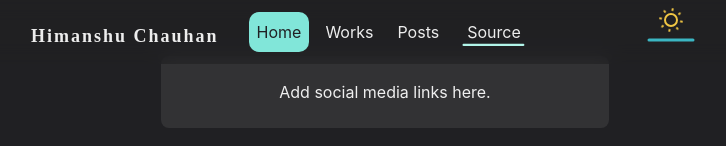
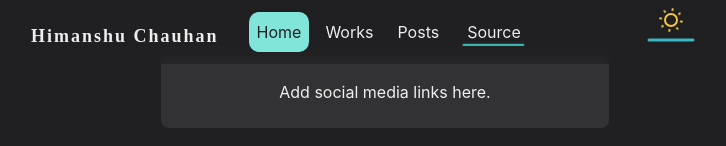
Before and after one commit to Himanshu-Singh-Chauhan/Portfolio-website, a Next.js app: page / in a window 1280 px wide. Shown: the top 146 px of the page, without its empty margins (255-981 px from the left). Built offline with nearby package versions, Linux system fonts and the light colour scheme.

Commit message:
temp fix for round scribble underline

```diff
--- a/styles/round_scribble_underline.scss
+++ b/styles/round_scribble_underline.scss
@@ -4,6 +4,8 @@
 :root {
     --text: #2B3044;
     --line: #B2F5EA;
+    // temporary fix, used same color for inactive and active.
+    --line-light: #38B2AC;
     --line-active: #38B2AC;
 }
 
@@ -24,7 +26,7 @@
         bottom: 0;
         transform: translate(-50%, 7px) translateZ(0);
         fill: none;
-        stroke: var(--stroke, var(--line));
+        stroke: var(--stroke, var(--line-light));
         stroke-linecap: round;
         stroke-width: 2px;
         stroke-dasharray: var(--offset, 69px) 278px;
```
